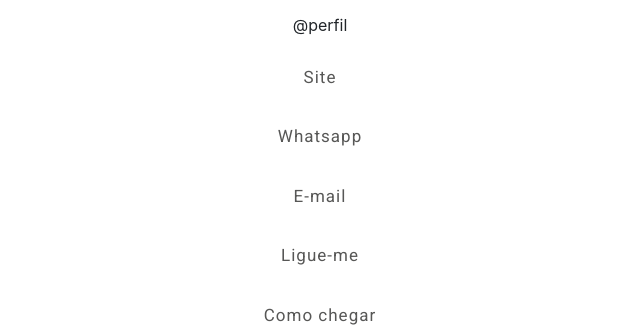
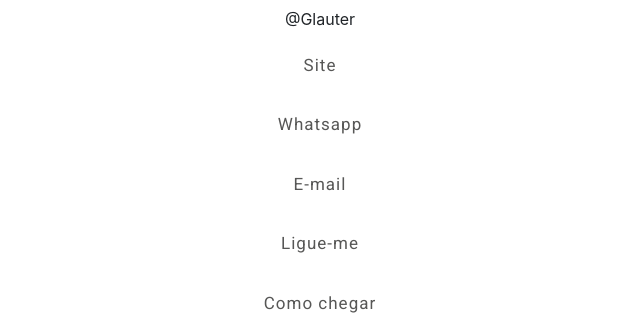
Before and after one commit to marcos-lima-dev/megalinktree, a plain HTML site: page index.html in a window 1280 px wide. Shown: the part 343-674 px from the top of the page, without its empty margins (320-960 px from the left). Drawn offline with nearby package versions, Linux system fonts and the light colour scheme.

Commit message:
Coloquei como comentário, mas cada um será uma página em sí

```diff
--- a/index.html
+++ b/index.html
@@ -19,11 +19,30 @@
               <div class="col-md-5 mx-auto text-center">
                   <img src="https://i.postimg.cc/tR3pNkMg/logo-Megabor.png" class="logo" title="Megabor" alt="Megabor">
                   <img src="https://i.postimg.cc/SsD2nfYC/perfil07.png" class="img-fluid rounded-circle mx-auto d-block perfil" alt="Fulano de Tal">
-                  <p class="mt-3 mb-3">@perfil</p>
+                  <p class="mt-2 mb-2">@Glauter</p>
+                  <!--
+                  <p class="mt-3 mb-3">@Machado</p>
+                  <p class="mt-3 mb-3">@Tebet</p>
+                  <p class="mt-3 mb-3">@Marcelo</p>
+                  <p class="mt-3 mb-3">@Charles</p>
+                  <p class="mt-3 mb-3">@Robert</p>
+                  <p class="mt-3 mb-3">@Igor</p>      -->
                   <a href="https://www.megaborrj.com.br/" class="btn btn-primary btn-block p-4"> Site</a>
                   <a href="https://wa.me/5521972338815" target="_blank" class="btn btn-primary btn-block p-4"> Whatsapp</a>
-                  <a href="mailto:someone@example.com?subject=Questions" title=""class="btn btn-primary btn-block p-4"> E-mail</a>
-                  <a href="tel:+552197233-8815" class="btn btn-primary btn-block p-4"> Ligue-me</a>
+                  <a href="mailto:assistente@megaborrj.com.br?subject=Contato" title="Glauter" class="btn btn-primary btn-block p-4"> E-mail</a>
+                  <!-- <a href="mailto:vendas2@megaborrj.com.br?subject=Contato" title="Machado" class="btn btn-primary btn-block p-4"> E-mail</a>
+                  <a href="mailto:vendas8@megaborrj.com.br?subject=Contato" title="Tebet" class="btn btn-primary btn-block p-4"> E-mail</a>
+                  <a href="mailto:vendas6@megaborrj.com.br?subject=Contato" title="Marcelo" class="btn btn-primary btn-block p-4"> E-mail</a>
+                  <a href="mailto:vendas1@megaborrj.com.br?subject=Contato" title="Charles" class="btn btn-primary btn-block p-4"> E-mail</a>
+                  <a href="mailto: vendas5@megaborrj.com.br?subject=Contato" title="Igor" class="btn btn-primary btn-block p-4"> E-mail</a>
+                  <a href="mailto:robert@novadmx.com.br?subject=Contato" title="Robert"class="btn btn-primary btn-block p-4"> E-mail</a>                   -->
+                  <a href="tel:+552199234-1121"  title="Glauter" class="btn btn-primary btn-block p-4"> Ligue-me</a>
+                  <!-- <a href="tel:+552199234-1121"  title="Machado" class="btn btn-primary btn-block p-4"> Ligue-me</a>
+                  <a href="tel:+552199234-1121"  title="Tebet" class="btn btn-primary btn-block p-4"> Ligue-me</a>
+                  <a href="tel:+552199234-1121"  title="Marcelo" class="btn btn-primary btn-block p-4"> Ligue-me</a>
+                  <a href="tel:+552199234-1121"  title="Charles" class="btn btn-primary btn-block p-4"> Ligue-me</a>
+                  <a href="tel:+552199234-1121"  title="Robert" class="btn btn-primary btn-block p-4"> Ligue-me</a>
+                  <a href="tel:+552199234-1121"  title="Igor" class="btn btn-primary btn-block p-4"> Ligue-me</a>  -->
                   <a href="https://bityli.com/tIAcz" target="_blank" class="btn btn-primary btn-block p-4"> Como chegar</a>
                   <iframe src="https://www.google.com/maps/embed?pb=!1m14!1m8!1m3!1d14701.04560710409!2d-43.2151444!3d-22.9037273!3m2!1i1024!2i768!4f13.1!3m3!1m2!1s0x0%3A0xbb692ae711fa2f3!2sMegabor%20Industria%20e%20Com%C3%A9rcio!5e0!3m2!1spt-BR!2sbr!4v1648656191021!5m2!1spt-BR!2sbr" width="380" height="200" style="border:0;" allowfullscreen="" loading="lazy" referrerpolicy="no-referrer-when-downgrade"></iframe>
               </div>
```
